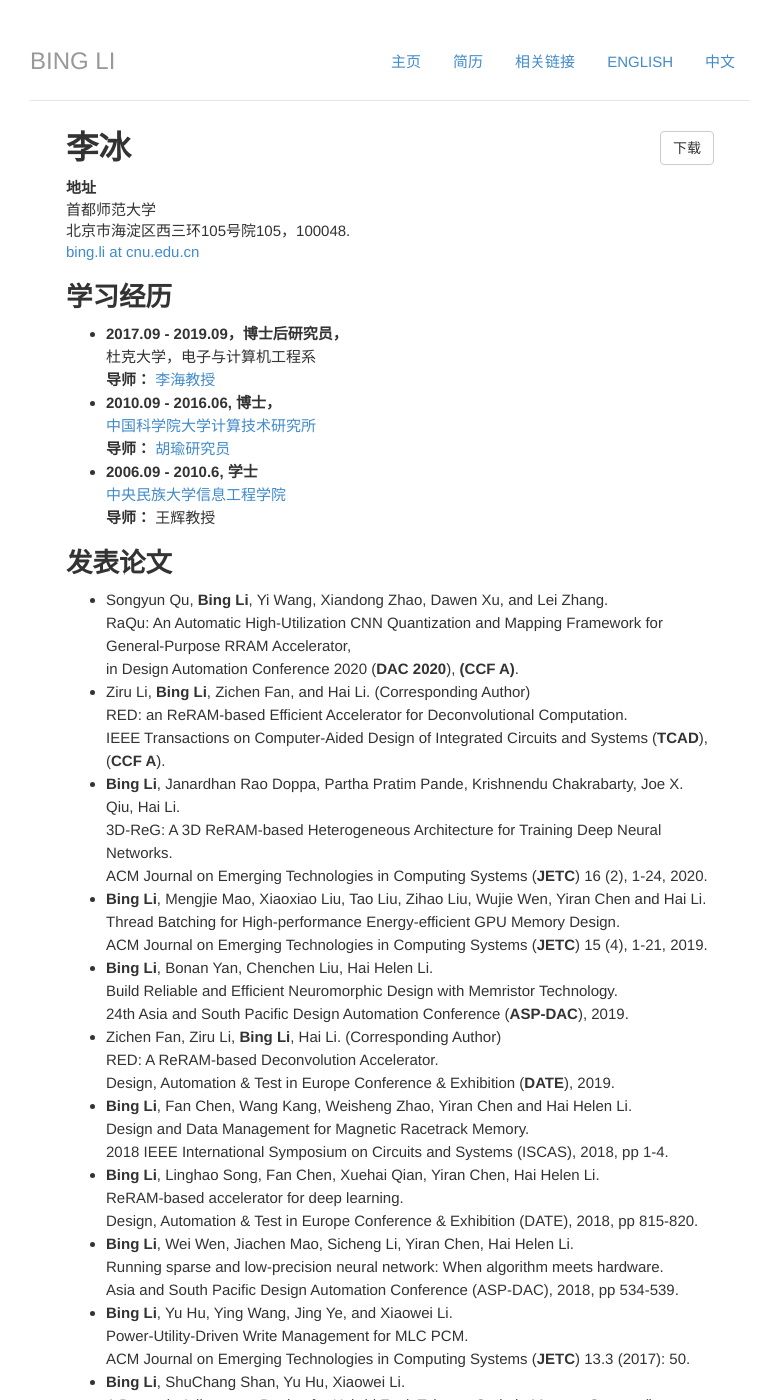
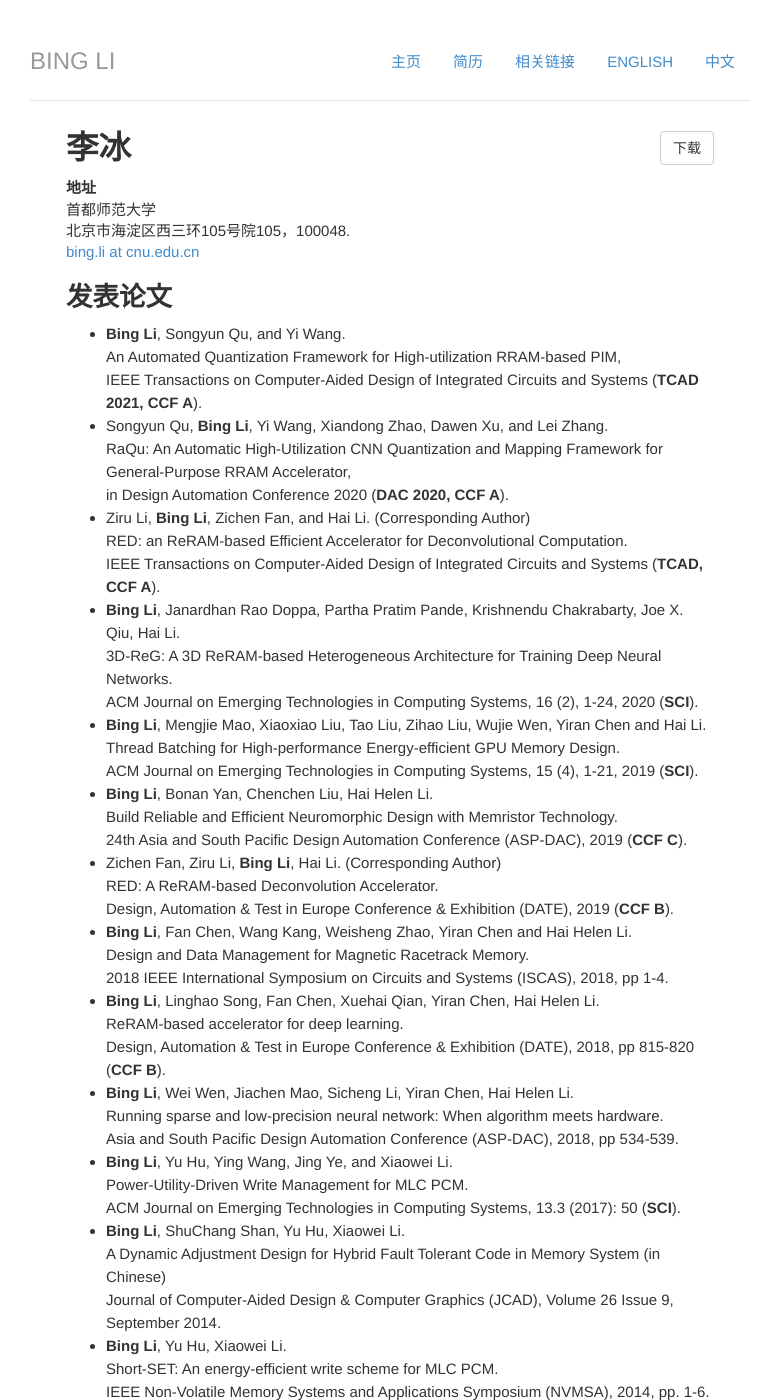
Before and after one commit to libingict/libingict.github.io, a Jekyll site: the page built from cv/index_cn.html, in a window 1280 px wide and 1400 px high. Shown: the whole window, without its empty margins (250-1016 px from the left). Built offline with Jekyll 4.4.1, drawn with Linux system fonts in a browser that asks for light colours; nearby versions of some CDN libraries; library files that are not in the unit come from our copies; a script that is not in the unit is left out; some of the changed text lies outside the part shown.

Commit message:
Update index_cn.html

```diff
--- a/cv/index_cn.html
+++ b/cv/index_cn.html
@@ -11,11 +11,12 @@
 				北京市海淀区西三环105号院105，100048. <br/>
 				<a href="mailto:bing.li@cnu.edu.cn">bing.li at cnu.edu.cn</a>
 				</address>
+	<!--
 				<h2>学习经历</h2>
 				<ul>
 				<li>
 					<b>2017.09 - 2019.09，博士后研究员， </b><br/>
-                	<!--<a href="http://cei.pratt.duke.edu/">Duke Center of Computational Evolutionary Intelligence (CEI) Lab,</a><br/>-->
+                	<a href="http://cei.pratt.duke.edu/">Duke Center of Computational Evolutionary Intelligence (CEI) Lab,</a><br/>
                 	杜克大学，电子与计算机工程系<br/>
 					<b>导师：</b> <a href="https://ece.duke.edu/faculty/hai-helen-li"> 李海教授 </a>
 				</li>
@@ -31,35 +32,39 @@
 				  <b>导师：</b> 王辉教授
 				</li>
 				 </ul>
+	-->
 			<h2>发表论文</h2>
 			<ul>
+				<li> <b>Bing Li</b>, Songyun Qu, and Yi Wang.  </br>
+					An Automated Quantization Framework for High-utilization RRAM-based PIM, </br>
+					IEEE Transactions on Computer-Aided Design of Integrated Circuits and Systems (<b>TCAD 2021, CCF A</b>).
 				<li> Songyun Qu, <b>Bing Li</b>, Yi Wang, Xiandong Zhao, Dawen Xu, and Lei Zhang.  </br>
 					RaQu: An Automatic High-Utilization CNN Quantization and Mapping Framework for General-Purpose RRAM Accelerator, </br>
-					in Design Automation Conference 2020 (<b>DAC 2020</b>), <b>(CCF A)</b>.
+					in Design Automation Conference 2020 (<b>DAC 2020, CCF A</b>).
 
 </li>
 				<li>   Ziru Li, <b>Bing Li</b>, Zichen Fan, and Hai Li.  (Corresponding Author)</br>
 					RED: an ReRAM-based Efficient Accelerator for Deconvolutional Computation. </br>
-					IEEE Transactions on Computer-Aided Design of Integrated Circuits and Systems (<b>TCAD</b>), (<b>CCF A</b>).
+					IEEE Transactions on Computer-Aided Design of Integrated Circuits and Systems (<b>TCAD, CCF A</b>).
 </li>
 <li>
 					<b>Bing Li</b>, Janardhan Rao Doppa, Partha Pratim Pande, Krishnendu Chakrabarty, Joe X. Qiu, Hai Li. <br/>
 					3D-ReG: A 3D ReRAM-based Heterogeneous Architecture for Training Deep Neural Networks. </br>
-					ACM Journal on Emerging Technologies in Computing Systems (<b>JETC</b>)  16 (2), 1-24, 2020.
+					ACM Journal on Emerging Technologies in Computing Systems, 16 (2), 1-24, 2020 (<b>SCI</b>).
 				<li>
 					<b>Bing Li</b>, Mengjie Mao, Xiaoxiao Liu, Tao Liu, Zihao Liu, Wujie Wen, Yiran Chen and Hai Li. <br/>
 					Thread Batching for High-performance Energy-efficient GPU Memory Design.</br>
-					ACM Journal on Emerging Technologies in Computing Systems (<b>JETC</b>) 15 (4), 1-21, 2019.
+					ACM Journal on Emerging Technologies in Computing Systems, 15 (4), 1-21, 2019 (<b>SCI</b>).
 				</li>
 				<li>
 					<b>Bing Li</b>, Bonan Yan, Chenchen Liu, Hai Helen Li. </br>
 					Build Reliable and Efficient Neuromorphic Design with Memristor Technology. </br>
-					24th Asia and South Pacific Design Automation Conference (<b>ASP-DAC</b>), 2019.
+					24th Asia and South Pacific Design Automation Conference (ASP-DAC), 2019 (<b>CCF C</b>).
 				</li>
 				<li>
 					Zichen Fan, Ziru Li, <b>Bing Li</b>, Hai Li. (Corresponding Author)</br>
 					RED: A ReRAM-based Deconvolution Accelerator.</br>
-					Design, Automation & Test in Europe Conference & Exhibition (<b>DATE</b>), 2019.
+					Design, Automation & Test in Europe Conference & Exhibition (DATE), 2019 (<b>CCF B</b>).
 				</li>
 				<li>
 					<b>Bing Li</b>, Fan Chen, Wang Kang, Weisheng Zhao, Yiran Chen and Hai Helen Li. <br/>
@@ -69,7 +74,7 @@
 				<li>
 					<b>Bing Li</b>, Linghao Song, Fan Chen, Xuehai Qian, Yiran Chen, Hai Helen Li. <br/>
 					ReRAM-based accelerator for deep learning. </br>
-					Design, Automation & Test in Europe Conference & Exhibition (DATE), 2018, pp 815-820.
+					Design, Automation & Test in Europe Conference & Exhibition (DATE), 2018, pp 815-820 (<b>CCF B</b>).
 				</li>
 				<li>
 					<b>Bing Li</b>, Wei Wen, Jiachen Mao, Sicheng Li, Yiran Chen, Hai Helen Li. <br/>
@@ -79,7 +84,7 @@
 				<li>
 					<b>Bing Li</b>, Yu Hu, Ying Wang, Jing Ye, and Xiaowei Li. <br/>
 					Power-Utility-Driven Write Management for MLC PCM. </br>
-					ACM Journal on Emerging Technologies in Computing Systems (<b>JETC</b>) 13.3 (2017): 50.
+					ACM Journal on Emerging Technologies in Computing Systems, 13.3 (2017): 50 (<b>SCI</b>).
 				</li>
 				<li>
 					<b>Bing Li</b>, ShuChang Shan, Yu Hu, Xiaowei Li. <br/>
@@ -94,7 +99,7 @@
 				<li>
 					<b>Bing Li</b>, ShuChang Shan, Yu Hu, Xiaowei Li. <br/>
 					Partial-SET: Write speedup of PCM main memory.</br>
-					Design, Automation & Test in Europe Conference & Exhibition (DATE), 2014, pp. 1-4.
+					Design, Automation & Test in Europe Conference & Exhibition (DATE), 2014, pp. 1-4 (<b>CCF B</b>).
 				</li>
 				<li>
 					<b>Bing Li</b>, ShuChang Shan, Yu Hu, Xiaowei Li. </br>
@@ -105,29 +110,13 @@
 			<h2>报告</h2>
 			<ul>
 				<li>
-					<b>2019.11</b> 清华大学，高效的存算一体计算器，NICS实验室 （邀请人：汪玉教授）
+					<b>2019.11</b> <b>清华大学</b>，高效的存算一体计算器，NICS实验室 （邀请人：汪玉教授）
 				</li>
+
 				<li>
-					<b>2019.06</b> 美国，拉斯维加斯，DAC会议论文报告
+					<b>2018.07</b> <b>北京航空航天大学</b>，基于忆阻器的加速器, （邀请人：成元庆）
 				</li>
-				<li>
-					<b>2019.06</b> 美国，华盛顿，HOST 2019 WISE, 海报展示
-				</li>
-				<li>
-					<b>2018.07</b> 北京航空航天大学，基于忆阻器的加速器, （邀请人：成元庆）
-				</li>
-				<li>
-					<b>2018.05</b> 美国，华盛顿，HOST 2018 WISE, 海报展示
-				</li>
-				<li>
-					<b>2016.01</b> 中国澳门，ASPDAC-18, 海报展示
-				</li>
-				<li>
-					<b>2014.08</b>  重庆，NVMSA会议论文报告
-				</li>
-				<li>
-					<b>2013.12</b> 加拿大，温哥华，PRDC会议论文报告
-				</li>
+
 			</ul>
 			<!--
 			<h2>Patents</h2>
@@ -139,19 +128,20 @@
 				<li>Memory access method and apparatus for message-type memory module. (US Patent 9,811,416)</li>
 				<li>Memory access method, device, and system (US Patent 9,772,891)</li>
 			</ul>
+	-->
 			<h2>Awards and Honors</h2>
 			<ul>
-			<li>
-		<b>2018</b> National Academy of Science Associate Fellowship Award, US</li>
-		<li><b>2014</b> Langchao Scholarship, University of Chinese Academy Sciences, China</li>
-		<li><b>2013,2014</b> Excellent Student Award, State Key Laboratory of Computer Architecture, China</li>
-		<li><b>2011</b> Excellent Student Award, University of Chinese Academy Sciences, China</li>
-		<li><b>2010</b> Excellent Graduate Award in the top universities of Beijing, Beijing Municipal Bureau of Education, China</li>
-		<li><b>2009</b> National Scholarship, Ministry of Education (MOE) of China</li>
-		<li><b>2008</b> National Motivational Scholarship, The Ministry of Education (MOE) of China</li>
-		<li>2007-2009<b></b> Top-level Student Scholarship, Minzu University of China</li>
-	</ul>-->
+			<li><b>2018</b> National Academy of Science Associate Fellowship Award, 美国国家科学院院士奖学金 </li>
+		<li><b>2015</b> 中国科学院大学，三好学生</li>
+		<li><b>2014</b> 浪潮奖学金</li>
+		<li><b>2010</b> 北京市优秀毕业生</li>
+		<li><b>2009</b> 国家奖学金</li>
+</ul>
 	<h2>学术服务</h2>
+	<ul>
+	<li>
+
+	</li>
 	<h3>会议主席</h3>
 	<ul>
 	<li>
```
